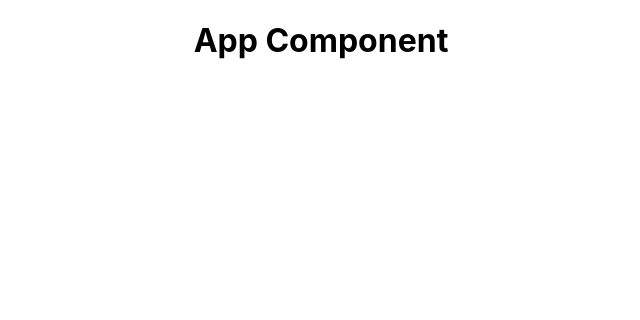
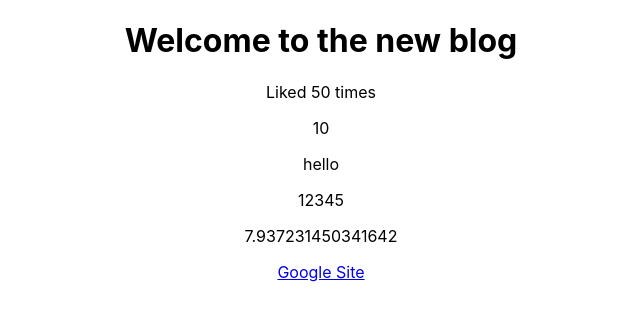
Before and after one commit to shenkw1/react-tutorial, a React (Create React App) app in the folder dojo-blog/: page / in a window 1280 px wide. Shown: the top 320 px of the page, without its empty margins (319-959 px from the left). Built offline with nearby package versions, Linux system fonts and the light colour scheme.

Commit message:
:tada: Finished lesson 4

```diff
--- a/dojo-blog/src/App.js
+++ b/dojo-blog/src/App.js
@@ -1,10 +1,25 @@
 import './App.css';
 
 function App() {
+  const title = 'Welcome to the new blog';
+  const likes = 50;
+  // const person = { name: 'yoshi', age: 30 };
+  const link = "http://www.google.com";
+
   return (
     <div className="App">
       <div className="content">
-        <h1>App Component</h1>
+        <h1>{ title }</h1>
+        <p>Liked { likes } times</p>
+
+        {/* <p>{ person }</p> */}
+
+      <p>{ 10 }</p>
+      <p>{ "hello" }</p>
+      <p>{ [1, 2, 3, 4, 5] }</p>
+      <p>{ Math.random() * 10 }</p>
+
+      <a href={link}>Google Site</a>
       </div>
     </div>
   );
```
